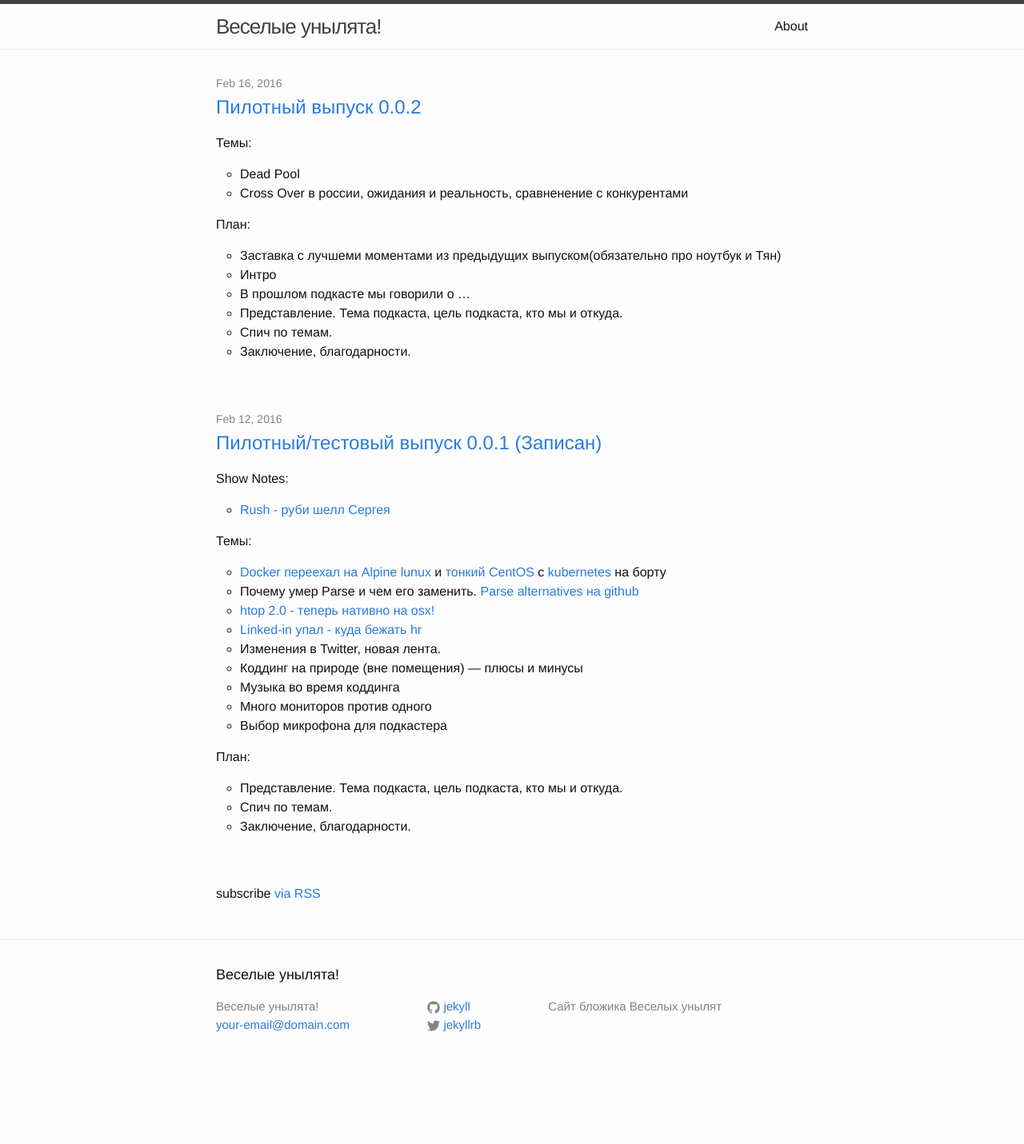
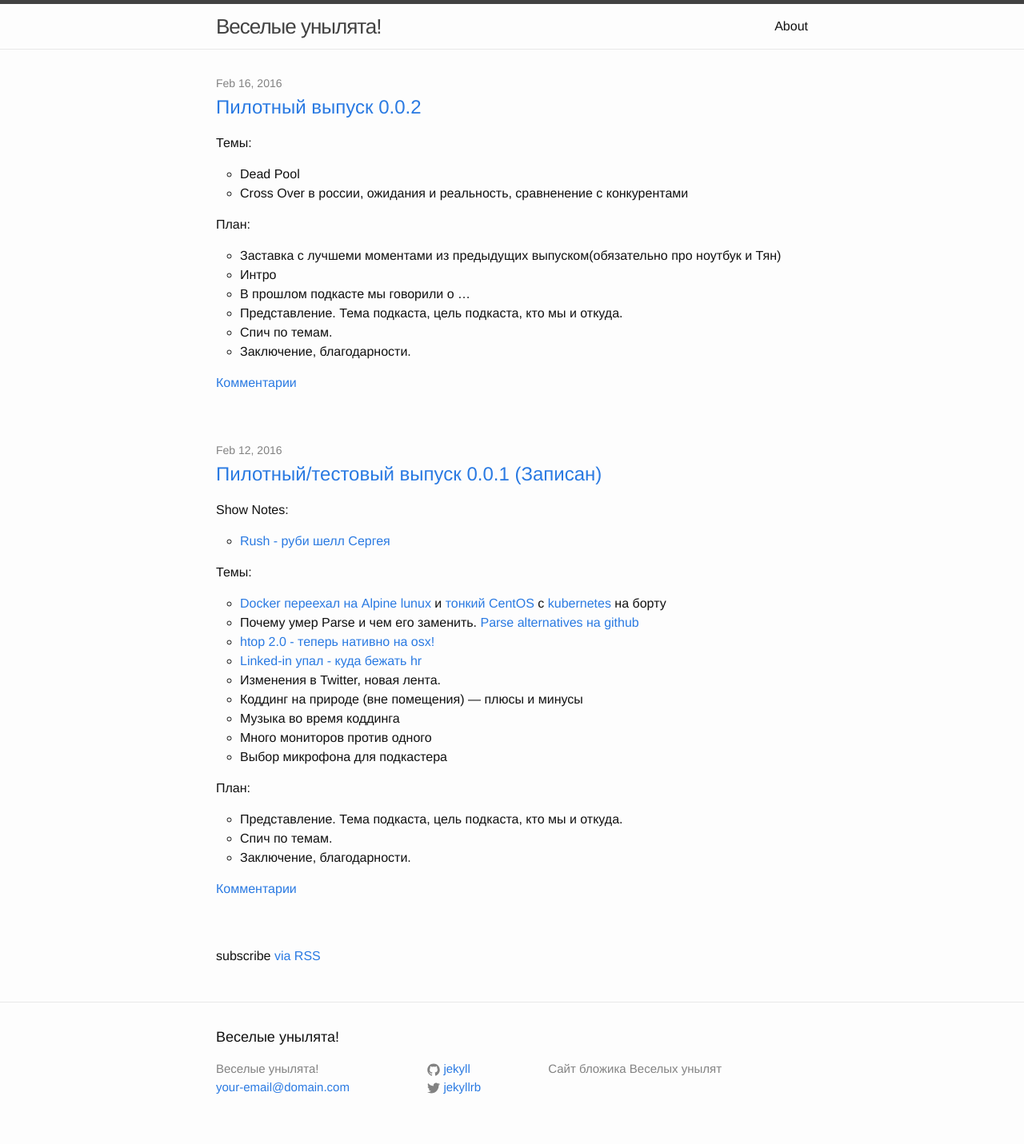
Before and after one commit to unylyata/unylyata.github.io, a Jekyll site: the page built from index.html, in a window 1280 px wide. Shown: the whole page at 80% size. Built offline with Jekyll 4.4.1, drawn with Linux system fonts in a browser that asks for light colours; comment, search, counter and statistics services are not loaded; before the commit the page ends 1353 px from its top, so only the background shows below that.

Commit message:
comments in index

```diff
--- a/index.html
+++ b/index.html
@@ -18,6 +18,10 @@ layout: default
           {{ post.content }}
         </div>
 
+        <div>
+          <a class="post-comments" href="{{ post.url | prepend: site.baseurl }}#disqus_thread">Комментарии</a>
+        </div>
+
       </li>
     {% endfor %}
   </ul>
```
